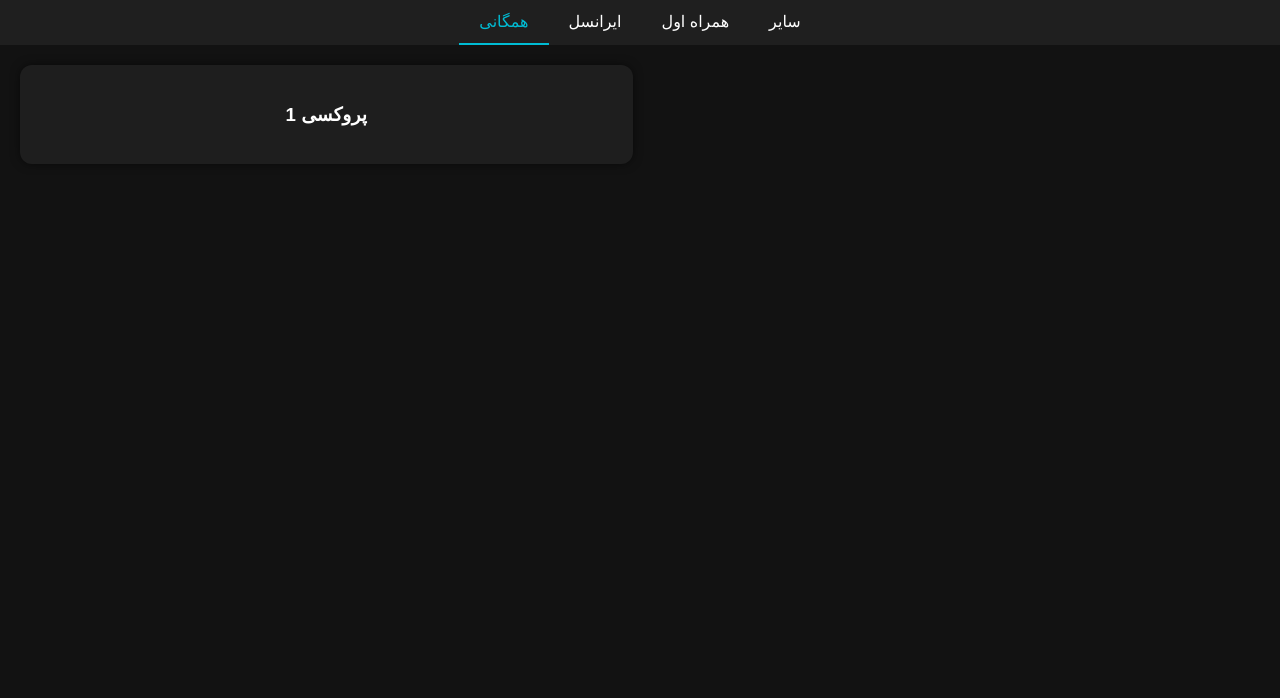
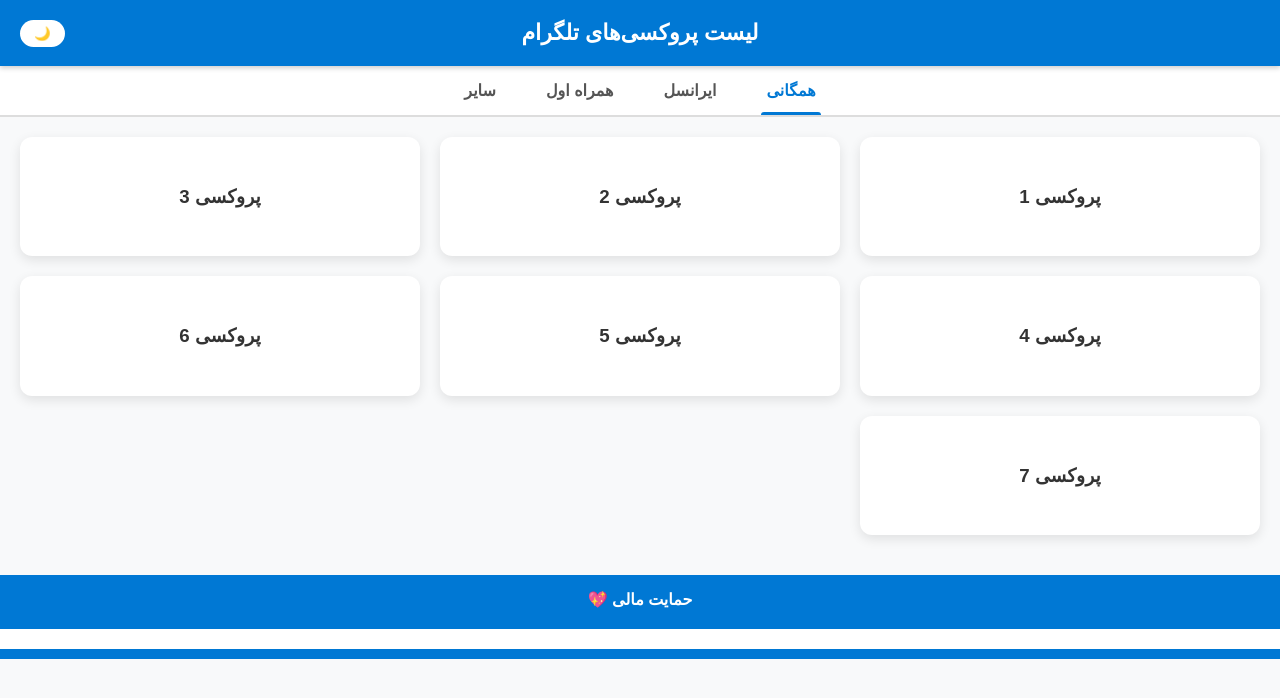
Before and after one commit to joobintv/proxy-list, a plain HTML site: page index.html in a window 1280 px wide. Drawn offline with Linux system fonts and the light colour scheme; no server answers.

Commit message:
Add files via upload

```diff
--- a/index.html
+++ b/index.html
@@ -2,90 +2,280 @@
 <html lang="fa">
 <head>
 <meta charset="UTF-8">
-  <title>لیست پروکسی‌ها</title>
+<meta name="viewport" content="width=device-width, initial-scale=1.0">
+<title>لیست پروکسی‌های تلگرام</title>
+
 <style>
   body {
-      font-family: sans-serif;
-      background-color: #121212;
-      color: #fff;
-      text-align: center;
+    font-family: 'Vazirmatn', sans-serif;
     margin: 0;
     padding: 0;
+    direction: rtl;
+    background: #f8f9fa;
+    color: #333;
+    transition: background 0.3s, color 0.3s;
   }
+  header {
+    background: #0078D4;
+    color: white;
+    padding: 20px 0;
+    text-align: center;
+    position: sticky;
+    top: 0;
+    z-index: 100;
+    box-shadow: 0 2px 5px rgba(0,0,0,0.2);
+  }
+  header h1 { margin: 0; font-size: 22px; }
+  .toggle-dark {
+    position: absolute;
+    left: 20px;
+    top: 20px;
+    background: white;
+    color: #0078D4;
+    border: none;
+    border-radius: 20px;
+    padding: 6px 14px;
+    cursor: pointer;
+    font-weight: bold;
+    transition: 0.3s;
+  }
+  .toggle-dark:hover { background: #ddd; }
+  body.dark { background: #121212; color: #ddd; }
+  body.dark header { background: #1f1f1f; }
+  body.dark .toggle-dark { background: #333; color: #fff; }
+
   .tabs {
     display: flex;
     justify-content: center;
-      background: #1f1f1f;
+    border-bottom: 2px solid #ddd;
+    background: #fff;
   }
   .tab {
-      padding: 12px 20px;
+    padding: 15px 25px;
     cursor: pointer;
-      border-bottom: 2px solid transparent;
-      transition: 0.3s;
+    font-weight: bold;
+    color: #555;
+    position: relative;
+    transition: color 0.3s;
   }
-    .tab:hover { background: #2a2a2a; }
-    .tab.active {
-      border-bottom: 2px solid #00bcd4;
-      color: #00bcd4;
+  .tab:hover { color: #0078D4; }
+  .tab.active { color: #0078D4; }
+  .tab.active::after {
+    content: "";
+    position: absolute;
+    bottom: 0;
+    left: 20%;
+    width: 60%;
+    height: 3px;
+    background: #0078D4;
+    border-radius: 5px 5px 0 0;
   }
-    .content { display: none; padding: 20px; }
-    .content.active { display: grid; grid-template-columns: repeat(2, 1fr); gap: 15px; }
+  body.dark .tabs { background: #1e1e1e; border-bottom: 2px solid #333; }
+  body.dark .tab { color: #aaa; }
+  body.dark .tab.active { color: #4aa3ff; }
+  body.dark .tab.active::after { background: #4aa3ff; }
+
+  .content {
+    display: none;
+    padding: 20px;
+    opacity: 0;
+    transform: translateY(20px);
+    transition: opacity 0.4s ease, transform 0.4s ease;
+  }
+  .content.active {
+    display: grid;
+    grid-template-columns: repeat(auto-fill, minmax(300px, 1fr));
+    gap: 20px;
+    opacity: 1;
+    transform: translateY(0);
+  }
+
   .card {
+    background: white;
+    border-radius: 12px;
+    padding: 30px 20px;
+    box-shadow: 0 4px 12px rgba(0,0,0,0.1);
+    text-align: center;
+    cursor: pointer;
+    text-decoration: none;
+    color: inherit;
+    transition: transform 0.25s, box-shadow 0.25s;
+  }
+  .card:hover {
+    transform: translateY(-5px);
+    box-shadow: 0 6px 18px rgba(0,0,0,0.15);
+  }
+  body.dark .card {
     background: #1e1e1e;
-      padding: 20px;
-      border-radius: 12px;
-      box-shadow: 0 0 10px rgba(0,0,0,0.5);
-      cursor: pointer;
-      transition: transform 0.2s;
+    color: #ddd;
+    box-shadow: 0 4px 12px rgba(255,255,255,0.05);
   }
-    .card:hover { transform: scale(1.05); background: #2a2a2a; }
+
+  footer {
+    background: #0078D4;
+    color: white;
+    text-align: center;
+    padding: 15px 0 10px 0;
+    margin-top: 20px;
+  }
+  body.dark footer { background: #1f1f1f; }
+
+  .ad-bottom-container {
+    background: white;
+    text-align: center;
+    padding: 10px 0;
+    margin-top: 20px;
+  }
+
+  #offline-alert {
+    display: none;
+    position: fixed;
+    top: 0;
+    width: 100%;
+    background: #ff4d4f;
+    color: white;
+    text-align: center;
+    padding: 10px 0;
+    z-index: 9999;
+    font-weight: bold;
+  }
+
+  .donate-container {
+    margin-bottom: 15px;
+  }
 </style>
+
+<script>
+!function(e,t,n){e.yektanetAnalyticsObject=n,e[n]=e[n]||function(){e[n].q.push(arguments)},e[n].q=e[n]||[];var a=t.getElementsByTagName("head")[0],r=new Date,c="https://cdn.yektanet.com/superscript/QOGX7YKP/native-j.ir-43970/yn_pub.js?v="+r.getFullYear().toString()+"0"+r.getMonth()+"0"+r.getDate()+"0"+r.getHours(),s=t.createElement("link");s.rel="preload",s.as="script",s.href=c,a.appendChild(s);var l=t.createElement("script");l.async=!0;l.src=c,a.appendChild(l)}(window,document,"yektanet");
+</script>
+
 </head>
 <body>
+
+<div id="offline-alert">⚠️ اتصال اینترنت برقرار نیست!</div>
+<div id="pos-article-display-1094800"></div>
+
+<header>
+  <h1>لیست پروکسی‌های تلگرام</h1>
+  <button class="toggle-dark" onclick="toggleDark()">🌙</button>
+</header>
+
 <div class="tabs">
-    <div class="tab active" onclick="showTab('general')">همگانی</div>
-    <div class="tab" onclick="showTab('irancell')">ایرانسل</div>
-    <div class="tab" onclick="showTab('mci')">همراه اول</div>
-    <div class="tab" onclick="showTab('other')">سایر</div>
+  <div class="tab active" onclick="openTab('general', this)">همگانی</div>
+  <div class="tab" onclick="openTab('irancell', this)">ایرانسل</div>
+  <div class="tab" onclick="openTab('mci', this)">همراه اول</div>
+  <div class="tab" onclick="openTab('other', this)">سایر</div>
 </div>
 
+<main>
   <div id="general" class="content active"></div>
   <div id="irancell" class="content"></div>
   <div id="mci" class="content"></div>
   <div id="other" class="content"></div>
+</main>
+
+<footer>
+  <div class="donate-container">
+    <a href="https://your-donate-link.com" target="_blank" style="color:white; text-decoration:none; font-weight:bold;">
+      حمایت مالی 💖
+    </a>
+  </div>
+  <div class="ad-bottom-container">
+    <div id="pos-article-display-109480"></div>
+  </div>
+</footer>
 
 <script>
-    function showTab(id) {
-      document.querySelectorAll('.content').forEach(c => c.classList.remove('active'));
+function toggleDark() { document.body.classList.toggle('dark'); }
+
+function openTab(tabId, el) {
+  const oldContent = document.querySelector('.content.active');
+  const newContent = document.getElementById(tabId);
+  if(oldContent === newContent) return;
+
+  oldContent.style.opacity = 0;
+  oldContent.style.transform = 'translateY(20px)';
+
+  setTimeout(() => {
+    oldContent.classList.remove('active');
+    newContent.classList.add('active');
+    newContent.style.opacity = 0;
+    newContent.style.transform = 'translateY(20px)';
+
+    setTimeout(() => {
+      newContent.style.opacity = 1;
+      newContent.style.transform = 'translateY(0)';
+    }, 50);
+  }, 300);
+
   document.querySelectorAll('.tab').forEach(t => t.classList.remove('active'));
-      document.getElementById(id).classList.add('active');
-      document.querySelector(`.tab[onclick="showTab('${id}')"]`).classList.add('active');
+  el.classList.add('active');
 }
 
-    async function loadProxies(tabId, file) {
+const generalProxies = [
+  "https://t.me/proxy?server=googel.mypico.co.uk.&port=8888&secret=eeNEgYdJvXrFGRMCIMJdCQtY2RueWVrdGFuZXQuY29tAAAAAAAAAAAAAAAAAAAAAAAAAAAAAAAA",
+  "https://t.me/proxy?server=www.mypico.co.uk.&port=8888&secret=eeNEgYdJvXrFGRMCIMJdCQtY2RueWVrdGFuZXQuY29tAAAAAAAAAAAAAAAAAAAAAAAAAAAAAAAA",
+  "https://t.me/proxy?server=Unknown&port=8888&secret=eeNEgYdJvXrFGRMCIMJdCQtY2RueWVrdGFuZXQuY29tAAAAAAAAAAAAAAAAAAAAAAAAAAAAAAAA",
+  "https://t.me/proxy?server=Unknown&port=6773&secret=eeNEgYdJvXrFGRMCIMJdCQtY2RueWVrdGVrdGFuZXQuY29tAAAAAAAAAAAAAAAAAAAAAAAAAAAAAAAA",
+  "https://t.me/proxy?server=Unknown&port=5777&secret=eeRigzNJvXrFGRMCIMJdEA",
+  "https://t.me/proxy?server=Unknown&port=443&secret=eeNEgYdJvXrFGRMCIMJdCQtY2RueWVrdGVrdGFuZXQuY29tAAAAAAAAAAAAAAAAAAAAAAAAAAAAAAAA",
+  "https://t.me/proxy?server=2do.primerpro.co.uk.&port=8443&secret=EERighJJvXrFGRMCIMJdCQRueWVrdGFuZXQuY29tZmFyYWthdi5jb212YW4ubmFqdmEuY29tAAAAAAAAAAAAAAAAAAAAAAAAAAAAAAAAAAAAAAAAAAAAAAAAAAAAAAAAAAAAAAAAAAAAAAAAAAAAAAAAAAAAAAAAAAAAAAAAAAAAAAA"
+];
+
+
+function loadGeneral() {
+  const container = document.getElementById("general");
+  container.innerHTML = "";
+  generalProxies.forEach((url, i) => {
+    const card = document.createElement("div");
+    card.className = "card";
+    card.innerHTML = `<h3>پروکسی ${i + 1}</h3>`;
+    card.onclick = () => {
+      // باز کردن لینک در مرورگر خارجی
+      window.location.href = url;
+    };
+    container.appendChild(card);
+  });
+}
+
+async function loadProxies(tabId, fileUrl) {
   try {
-        let res = await fetch(file);
-        let text = await res.text();
-        let lines = text.split("\n").filter(l => l.trim() !== "");
-        let container = document.getElementById(tabId);
+    const res = await fetch(fileUrl);
+    const text = await res.text();
+    const lines = text.split("\n").filter(l => l.trim() !== "");
+    const container = document.getElementById(tabId);
     container.innerHTML = "";
     lines.forEach((line, i) => {
-          let card = document.createElement("div");
+      const card = document.createElement("div");
       card.className = "card";
       card.innerHTML = `<h3>پروکسی ${i + 1}</h3>`;
-          card.onclick = () => window.open(line.trim(), "_blank");
+      card.onclick = () => {
+        window.location.href = line.trim();
+      };
       container.appendChild(card);
     });
   } catch (e) {
-        console.error("خطا در بارگذاری:", file, e);
+    console.error("خطا در بارگذاری:", fileUrl, e);
   }
 }
 
-    // لود فایل‌ها
-    loadProxies("general", "general.html");
-    loadProxies("irancell", "irancell.html");
-    loadProxies("mci", "mci.html");
-    loadProxies("other", "other.html");
+loadGeneral();
+loadProxies("irancell", "https://raw.githubusercontent.com/joobintv/proxy-list/main/irancell.txt");
+loadProxies("mci", "https://raw.githubusercontent.com/joobintv/proxy-list/main/mci.txt");
+loadProxies("other", "https://raw.githubusercontent.com/joobintv/proxy-list/main/other.txt");
+
+function updateOnlineStatus() {
+  const alertBox = document.getElementById("offline-alert");
+  if (navigator.onLine) {
+    alertBox.style.display = "none";
+  } else {
+    alertBox.style.display = "block";
+  }
+}
+window.addEventListener('load', updateOnlineStatus);
+window.addEventListener('online', updateOnlineStatus);
+window.addEventListener('offline', updateOnlineStatus);
 </script>
+
 </body>
 </html>
```
Lines whose indentation alone changed are shown as unchanged.
